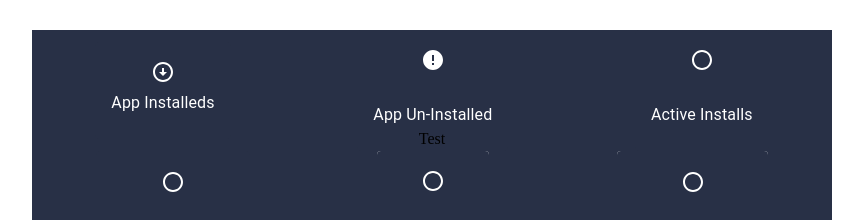
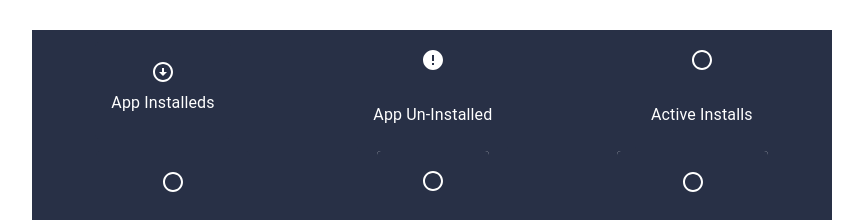
Before and after one commit to FarooqM1/ReactAssignment, a React (Create React App) app: page / in a window 1280 px wide. Shown: the top 220 px of the page, without its empty margins (208-1071 px from the left). Built offline with nearby package versions, Linux system fonts and the light colour scheme; no server answers.

Commit message:
Final changes

```diff
--- a/src/App.js
+++ b/src/App.js
@@ -9,7 +9,6 @@ function App() {
     <div className="App">
       <header >
         <BigScreen></BigScreen>
-         <div> Test </div>
       </header>
     </div>
   );
```
